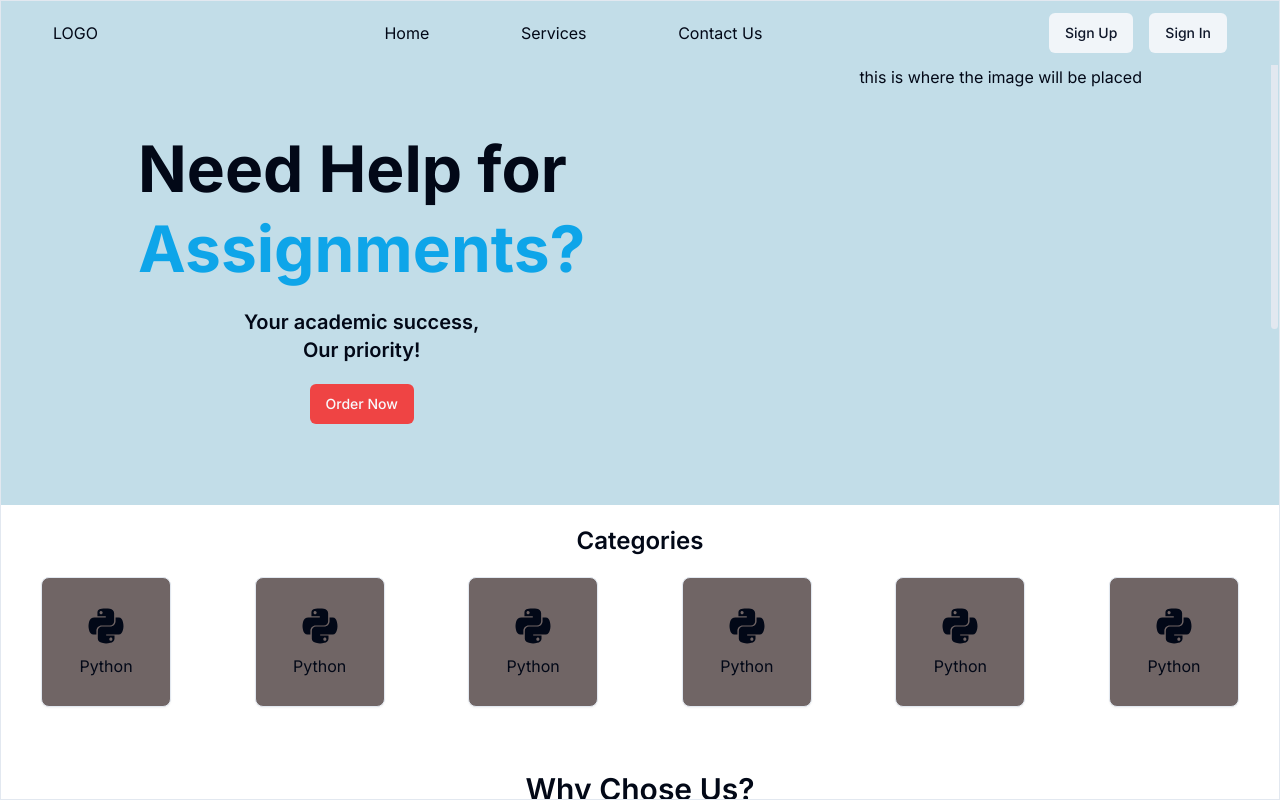
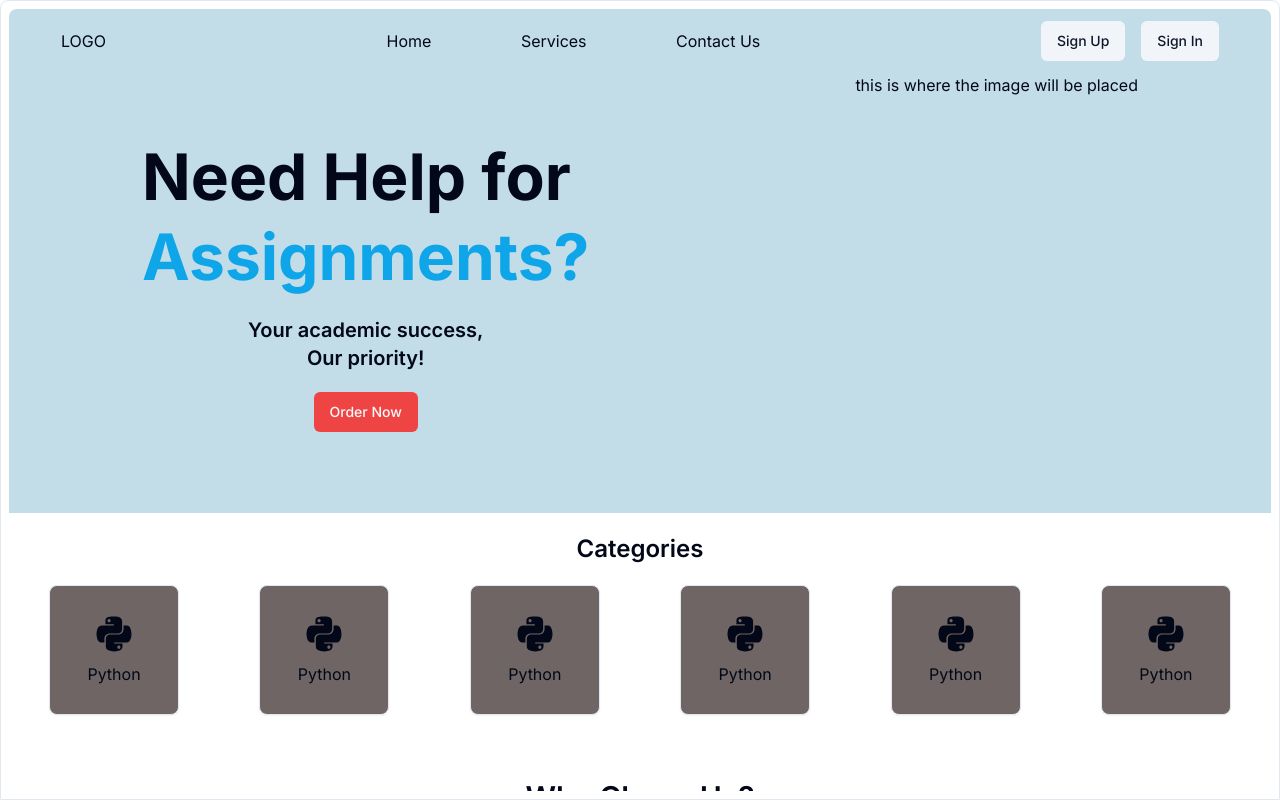
Before and after one commit to puravgc/thesispro_nepal, a Next.js app: page / in a window 1280 px wide. Built offline with nearby package versions, Linux system fonts and the light colour scheme.

Commit message:
fixed something

```diff
--- a/app/(sales)/_components/Hero/Hero.tsx
+++ b/app/(sales)/_components/Hero/Hero.tsx
@@ -1,8 +1,5 @@
 import { Button } from '@/components/ui/button'
-import Image from 'next/image'
 import React from 'react'
-import Categories from '../categories/Categories'
-
 const Hero = () => {
   return (
     <main className='flex justify-around h-[55vh]'>
--- a/app/(sales)/layout.tsx
+++ b/app/(sales)/layout.tsx
@@ -20,7 +20,7 @@ export default function RootLayout({
   return (
     <html lang="en">
       <body className={inter.className}>
-        <ScrollArea className="h-[100vh] w-full border">
+        <ScrollArea className="h-[100vh] w-full border block p-2 rounded-t-lg">
           <Navbar />
           {children}
           <Footer />
```
